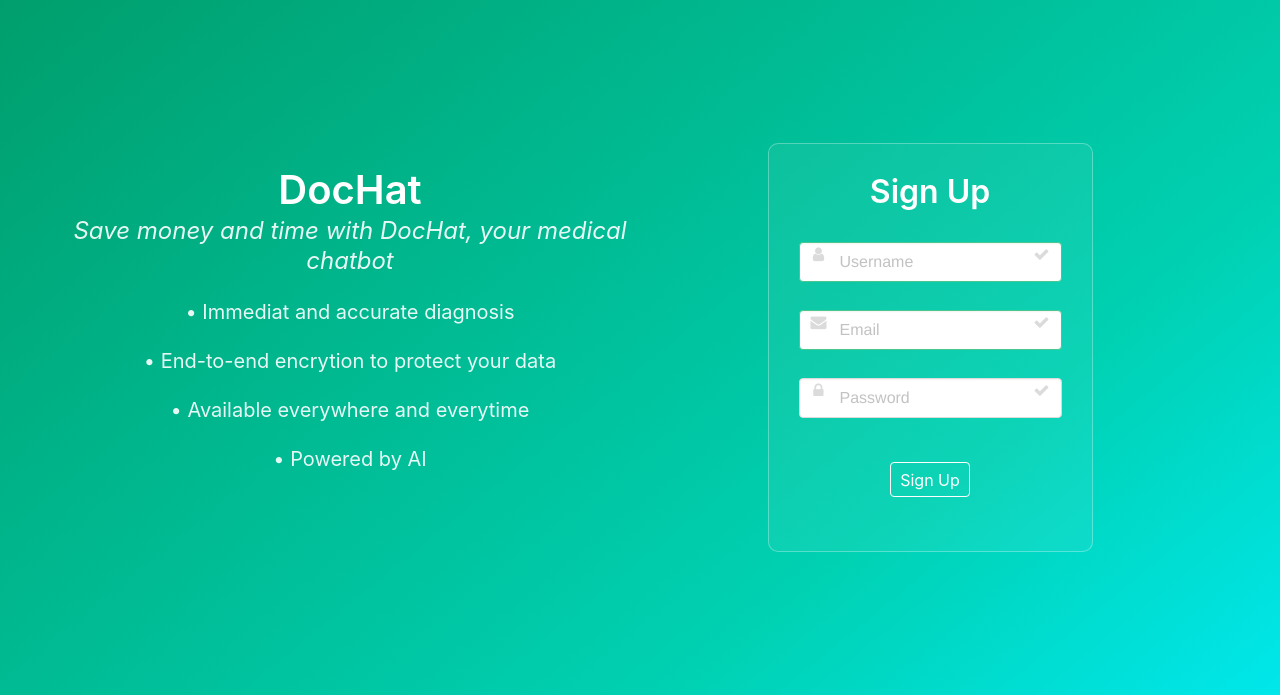
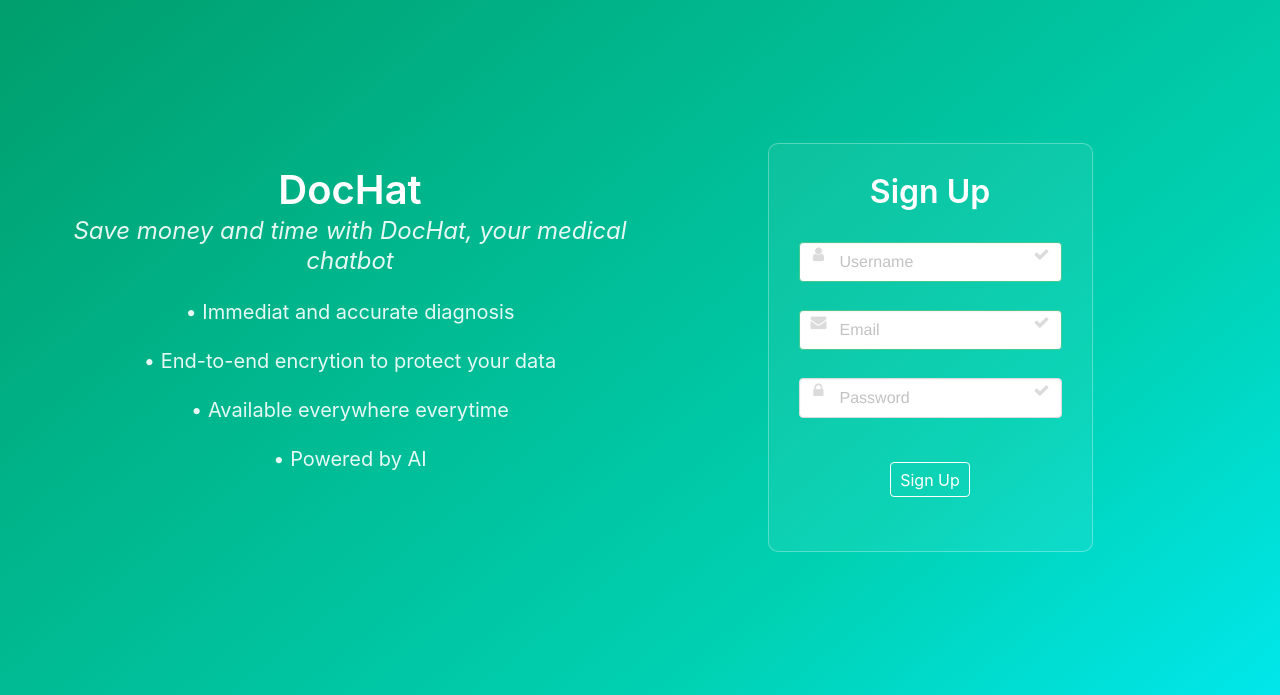
Before and after one commit to SaAPro/DocHat, a Flask app: page / in a window 1280 px wide. Shown: the part 63-758 px from the top of the page. Run offline with Flask 2, Linux system fonts and the light colour scheme; some libraries are stand-ins or nearby versions.

Commit message:
Update login.html

```diff
--- a/templates/login.html
+++ b/templates/login.html
@@ -58,7 +58,7 @@
           <p class="subtitle is-4"><i>Save money and time with DocHat, your medical chatbot</i></p>
 					<p class="subtitle is-5">&#x2022 Immediat and accurate diagnosis</p>
 					<p class="subtitle is-5">&#x2022 End-to-end encrytion to protect your data</p>
-					<p class="subtitle is-5">&#x2022 Available everywhere and everytime</p>
+					<p class="subtitle is-5">&#x2022 Available everywhere everytime</p>
           <p class="subtitle is-5">&#x2022 Powered by AI</p>
         </div>
         <div class="column is-auto">
```
